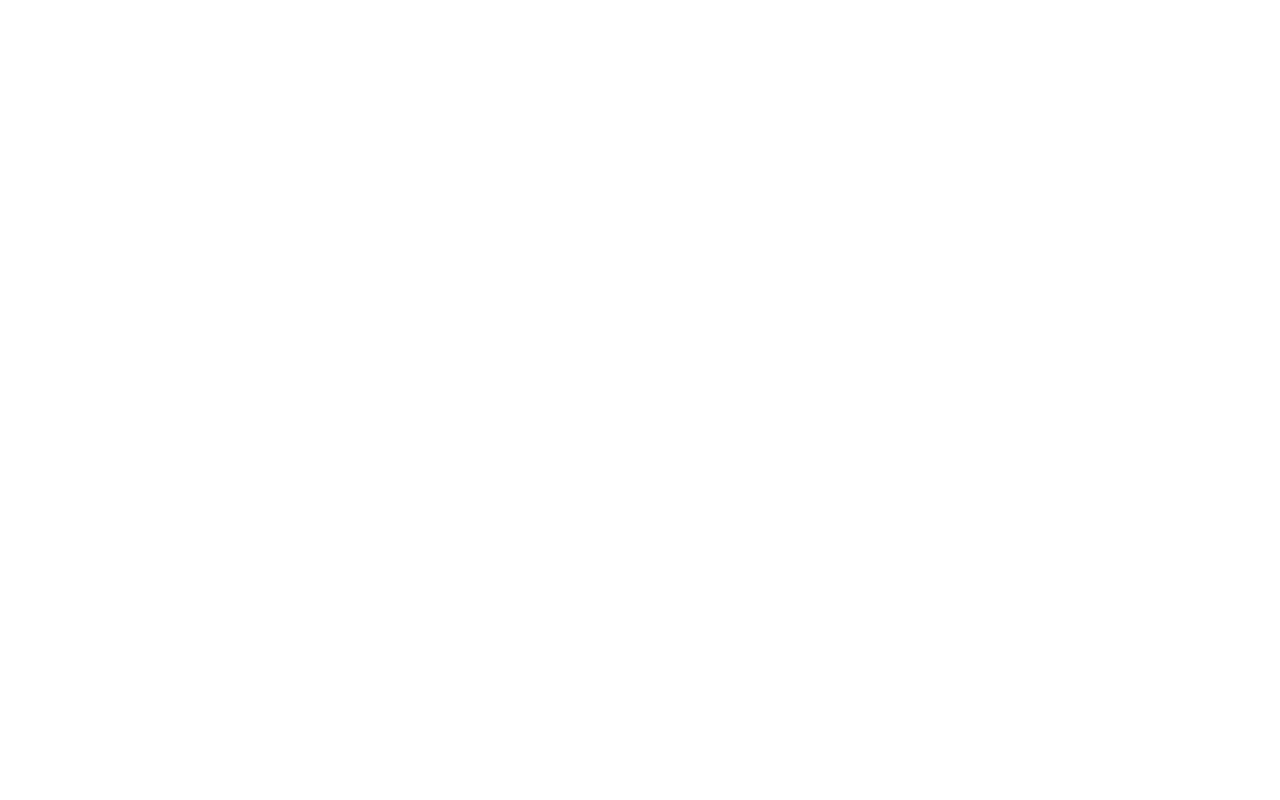
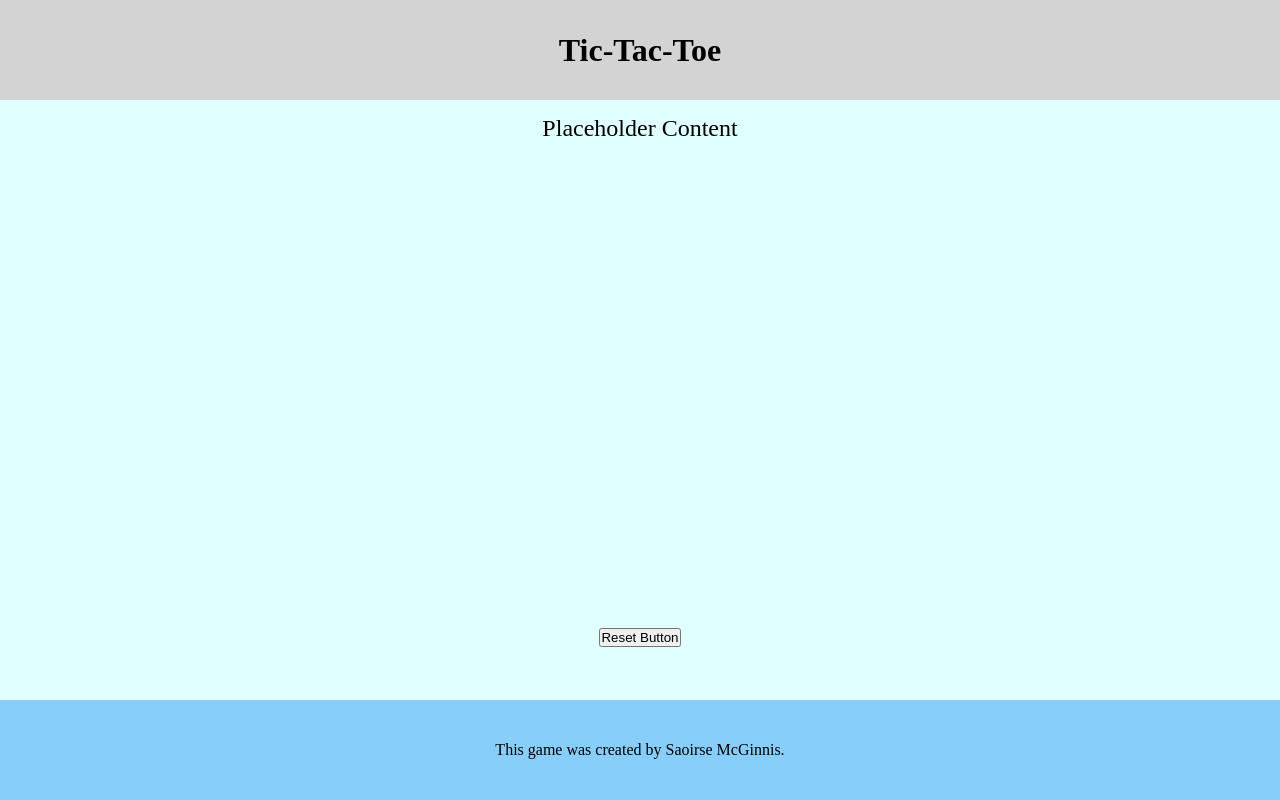
Before and after one commit to saoirsemaeve13/tic-tac-toe, a plain HTML site: page index.html in a window 1280 px wide. Drawn offline with Linux system fonts and the light colour scheme.

Commit message:
feat: add initial HTML structure and CSS styling

```diff
--- a/index.html
+++ b/index.html
@@ -7,5 +7,17 @@
     <link rel="stylesheet" href="styles.css" />
     <script src="javascript.js" defer></script>
   </head>
-  <body></body>
+  <body>
+    <header>
+      <h1>Tic-Tac-Toe</h1>
+    </header>
+    <main>
+      <div id="playerStatus">Placeholder Content</div>
+      <div id="gameBoard"></div>
+      <div class="resetDiv">
+        <button id="resetBtn">Reset Button</button>
+      </div>
+    </main>
+    <footer>This game was created by Saoirse McGinnis.</footer>
+  </body>
 </html>
--- a/styles.css
+++ b/styles.css
@@ -5,3 +5,53 @@
   margin: 0;
   padding: 0;
 }
+
+body {
+  height: 100vh;
+  width: 100vw;
+  background-color: lightcyan;
+  display: grid;
+  grid-template-rows: 1fr 6fr 1fr;
+}
+
+header {
+  background-color: lightgray;
+  display: flex;
+  justify-content: center;
+  align-items: center;
+  padding: 20px;
+}
+
+main {
+  background-color: lightcyan;
+  width: 75vw;
+  height: 100%;
+  margin: auto;
+  display: grid;
+  grid-template-rows: 1fr 4fr 1fr;
+  padding: 15px;
+}
+
+#playerStatus {
+  font-size: 1.5em;
+  text-align: center;
+}
+
+#gameBoard {
+  display: grid;
+  grid-template-columns: repeat(3, 1fr);
+}
+
+.resetDiv {
+  display: grid;
+}
+
+#resetBtn {
+  margin: auto;
+}
+footer {
+  background-color: lightskyblue;
+  display: flex;
+  justify-content: center;
+  align-items: center;
+}
```
